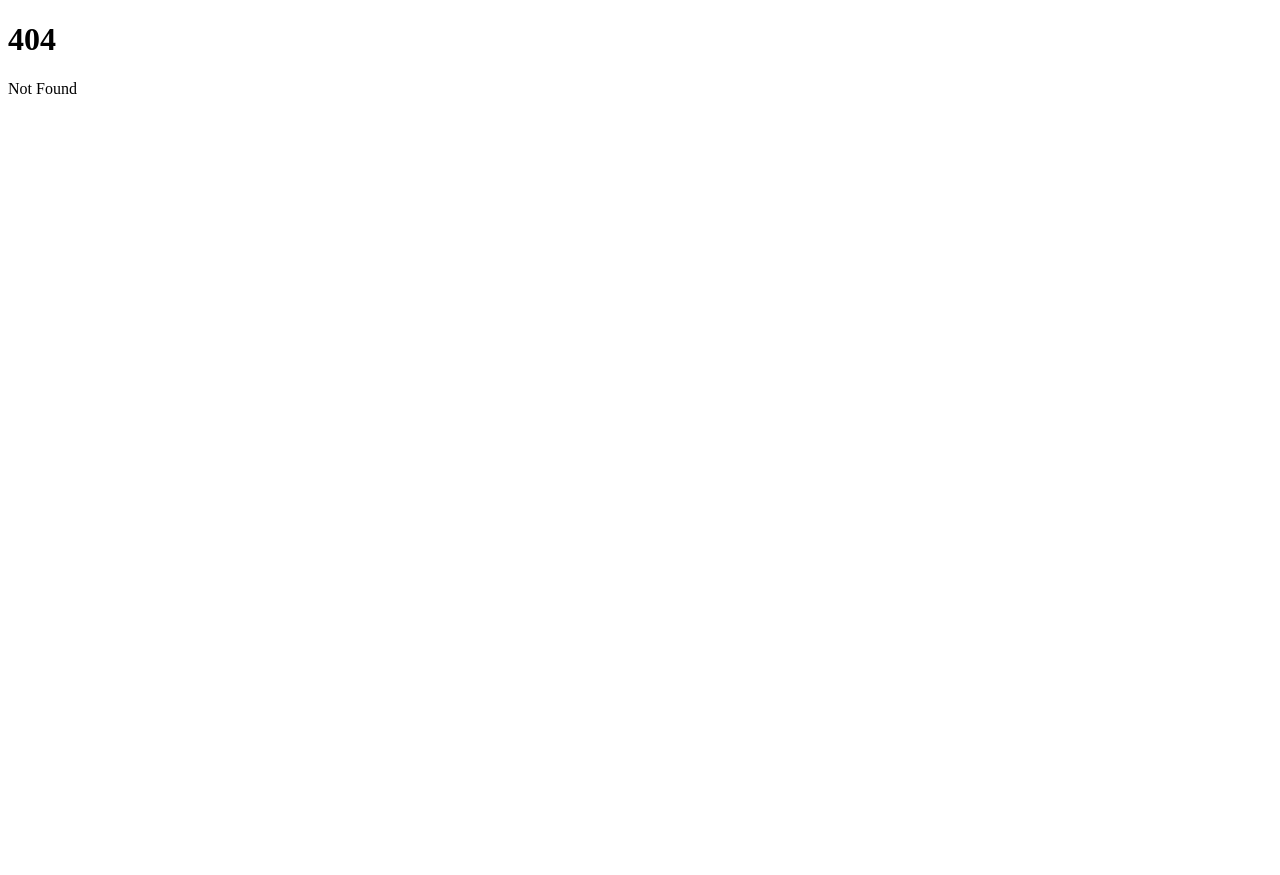
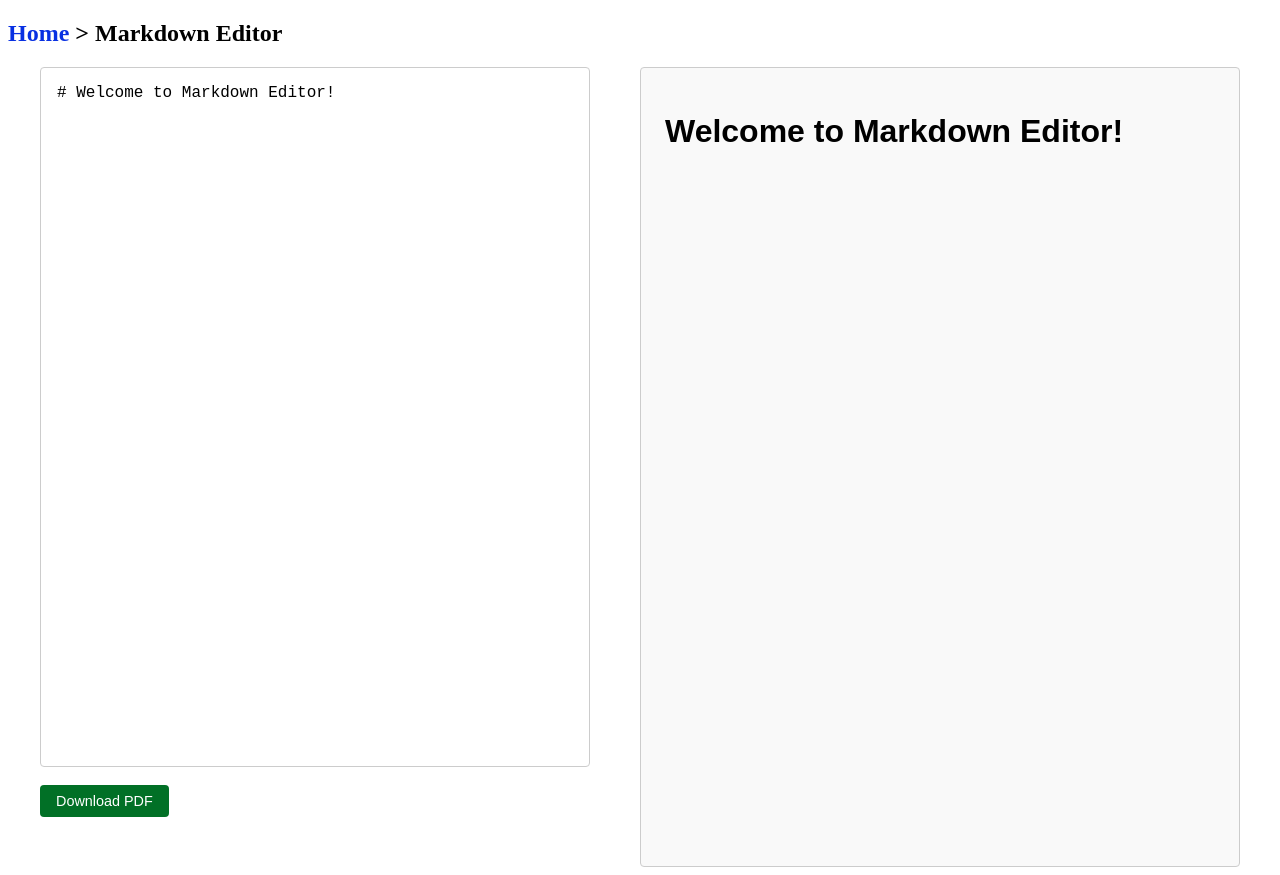
Before and after one commit to aln730/zxcvToolSHED, a SvelteKit app: page /markdown in a window 1280 px wide. Before the commit this address had no page. Before the commit the page ends 800 px from the top, so only its background shows below. Built offline with nearby package versions, Linux system fonts and the light colour scheme.

Commit message:
markdown is real

```diff
--- a/package.json
+++ b/package.json
@@ -26,6 +26,10 @@
 	"dependencies": {
 		"html2canvas": "^1.4.1",
 		"jspdf": "^3.0.1",
-		"katex": "^0.16.22"
+		"katex": "^0.16.22",
+		"marked": "^15.0.12",
+		"react-markdown": "^10.1.0",
+		"rehype-katex": "^7.0.1",
+		"remark-math": "^6.0.0"
 	}
 }
--- a/src/routes/+page.svelte
+++ b/src/routes/+page.svelte
@@ -4,6 +4,7 @@
 		{ name: '>Base64 Encoder/Decoder<', path: '/base64' },
 		{ name: '>Latex Previewer<', path: '/latex' },
 		{ name: '>Password Generator<', path: '/password' },
+    {name: '>Markdown Editor<', path:'/markdown'}
 	];
 </script>
 <div id="axo">
--- /dev/null
+++ b/src/routes/markdown/+page.svelte
@@ -0,0 +1,142 @@
+<script>
+    import { marked } from "marked";
+    import katex from "katex";
+    import "katex/dist/katex.min.css";
+
+    let markdown = `# Welcome to Markdown Editor!`;
+    let html = "";
+    let error = null;
+
+    let debounceTimeout;
+
+    $: markdown, debounceRender();
+
+    function renderMarkdown(md) {
+      try {
+        error = null;
+
+        md = md.replace(/\$\$([^$]+)\$\$/g, (_, math) => {
+          return katex.renderToString(math, { displayMode: true });
+        });
+
+        md = md.replace(/\$([^$\n]+)\$/g, (_, math) => {
+          return katex.renderToString(math, { displayMode: false });
+        });
+
+        return marked.parse(md);
+      } catch (err) {
+        error = err.message;
+        return "";
+      }
+    }
+
+    function debounceRender() {
+      clearTimeout(debounceTimeout);
+      debounceTimeout = setTimeout(() => {
+        html = renderMarkdown(markdown);
+      }, 100);
+    }
+
+    function exportToPDF() {
+      alert("PDF export not implemented yet.");
+    }
+  </script>
+
+  <style>
+    .container {
+      display: flex;
+      gap: 50px;
+      margin-top: 1rem;
+      flex-wrap: wrap;
+      max-width: 1200px;
+      margin-left: auto;
+      margin-right: auto;
+    }
+
+    .box {
+      flex: 1;
+      min-width: 550px;
+      height: 750px;
+      display: flex;
+      flex-direction: column;
+      justify-content: space-between;
+    }
+
+    textarea {
+      width: 100%;
+      height: 700px;
+      padding: 1rem;
+      font-size: 1rem;
+      border: 1px solid #ccc;
+      border-radius: 4px;
+      font-family: monospace;
+      resize: none;
+      box-sizing: border-box;
+    }
+
+    button {
+      align-self: flex-start;
+      padding: 0.5rem 1rem;
+      font-size: 0.9rem;
+      background-color: #017026;
+      color: white;
+      border: none;
+      border-radius: 4px;
+      cursor: pointer;
+      margin-top: 0.5rem;
+    }
+
+    .output {
+      padding: 1.5rem;
+      border: 1px solid #ccc;
+      border-radius: 4px;
+      background: #f9f9f9;
+      color: #000;
+      min-height: 700px;
+      font-family: Arial, sans-serif;
+      font-size: 1rem;
+      overflow-wrap: break-word;
+      word-break: break-word;
+      white-space: normal;
+      overflow-y: auto;
+    }
+
+    .error {
+      color: darkred;
+      font-weight: bold;
+      margin-top: 1rem;
+    }
+
+    nav a {
+      color: #0830e2;
+      text-decoration: none;
+    }
+
+    h2 a {
+      color: #0830e2;
+      text-decoration: none;
+      text-align: center;
+    }
+
+    nav {
+      margin-bottom: 1rem;
+    }
+  </style>
+
+  <nav>
+    <h1><a href="/">Home</a> &gt; <span>Markdown Editor</span></h1>
+  </nav>
+
+  <div class="container">
+    <div class="box">
+      <textarea bind:value={markdown} spellcheck="false" placeholder="Enter Markdown here..."></textarea>
+      <button on:click={exportToPDF}>Download PDF</button>
+      {#if error}
+        <p class="error">{error}</p>
+      {/if}
+    </div>
+
+    <div class="box output">
+      {@html html}
+    </div>
+  </div>
```
Also changed, not shown: src/routes/latex/+page.svelte (indentation only), static/thegrid.png (added), 1 other file (tests, documents, lock files or other folders).
